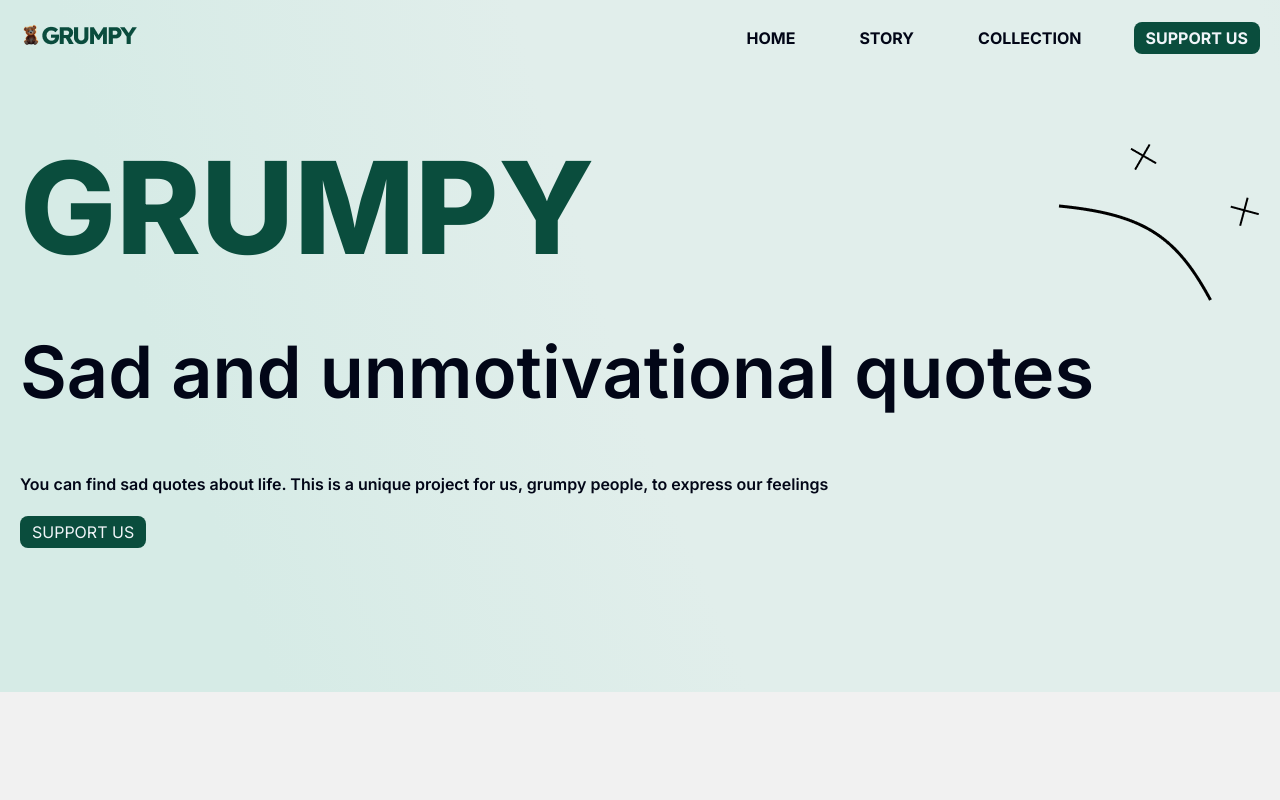
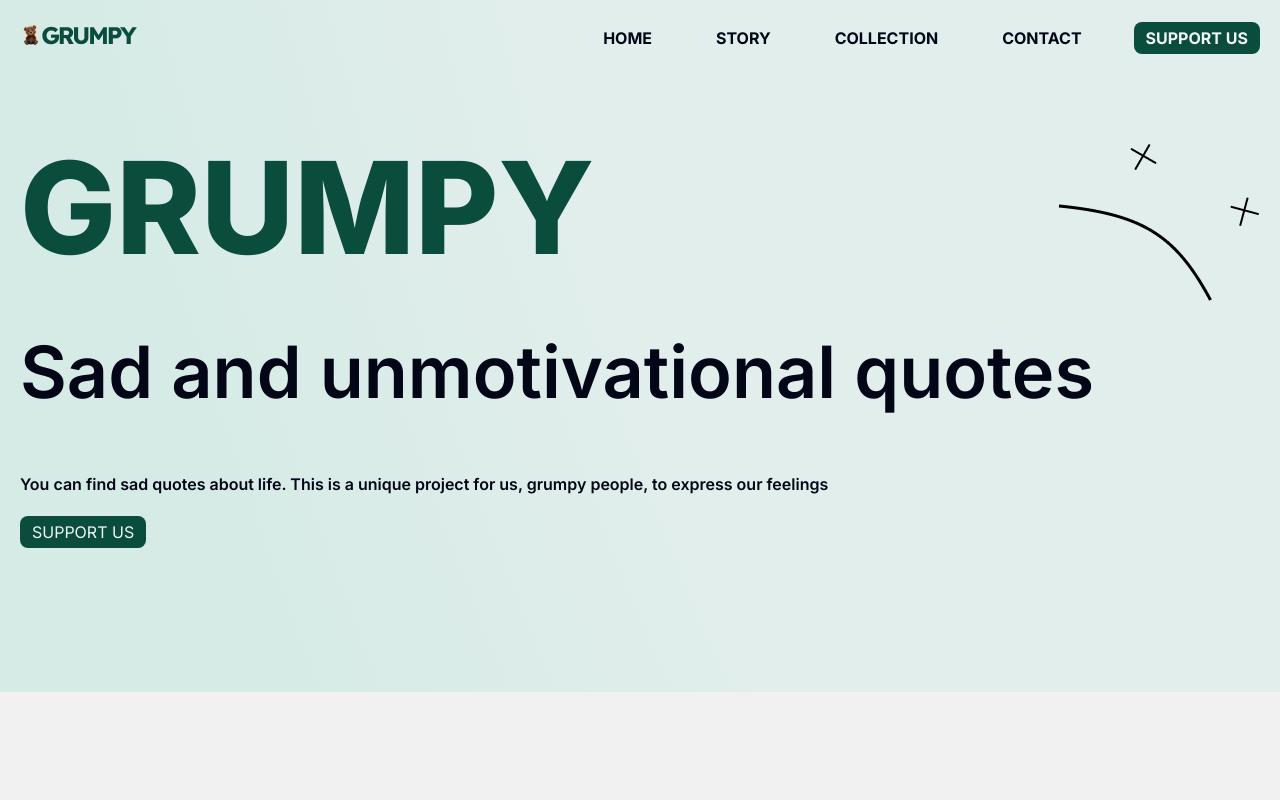
Before and after one commit to g-vasilei/grumpy, a Next.js app: page / in a window 1280 px wide. Shown: the top 800 px of the page. Built offline with nearby package versions, Linux system fonts and the light colour scheme.

Commit message:
add contact to menu

```diff
--- a/src/components/Header.tsx
+++ b/src/components/Header.tsx
@@ -57,7 +57,7 @@ function Header() {
                   <Link href='/'>COLLECTION</Link>
                </li>
                <li onClick={() => setMenu((prevState) => !prevState)}>
-                  <Link href='/'>SUPPORT</Link> US
+                  <Link href='/'>CONTACT</Link> US
                </li>
             </ul>
             <ul className='hidden h-fit bg-transparent lg:flex  align-middle gap-10 font-bold text-slate-950'>
@@ -70,6 +70,9 @@ function Header() {
                <li className='px-3 py-1'>
                   <Link href='/'>COLLECTION</Link>
                </li>
+               <li className='px-3 py-1'>
+                  <Link href='/'>CONTACT</Link>
+               </li>
                <li className='px-3 py-1 bg-main-color rounded-lg text-slate-100'>
                   <Link href='/'>SUPPORT US</Link>
                </li>
```
